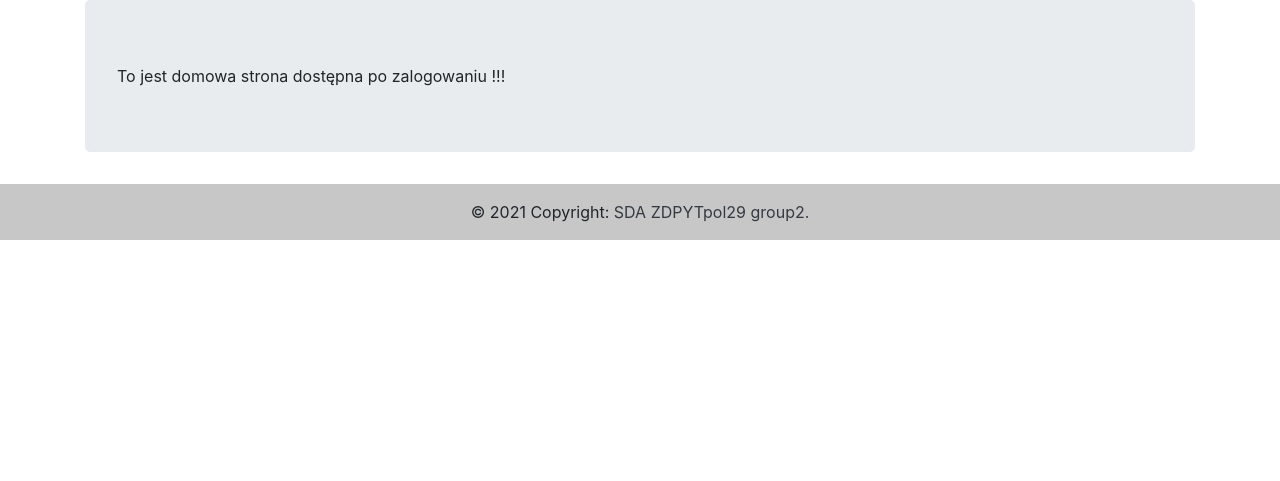
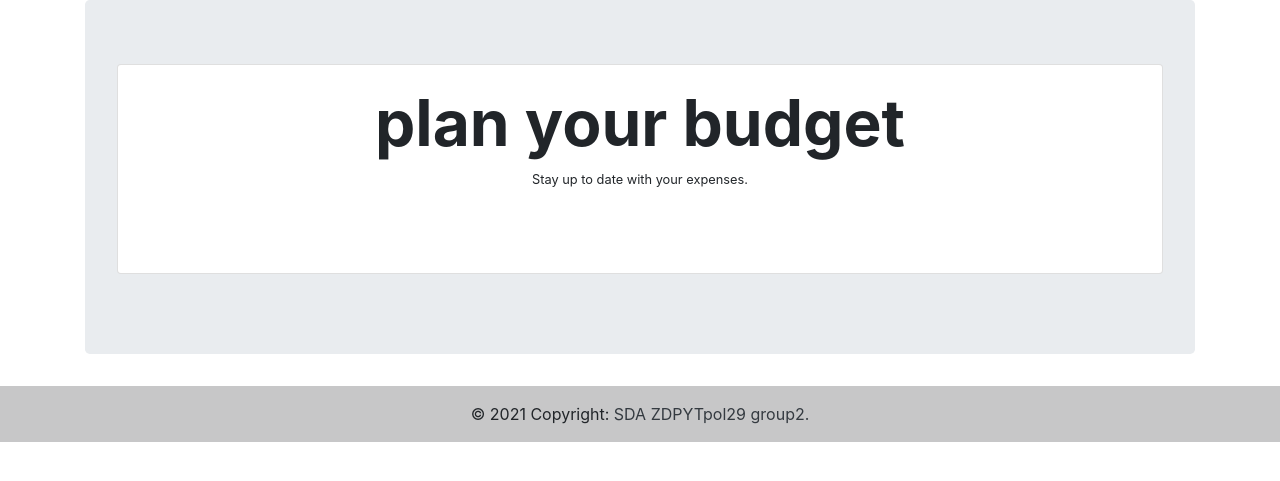
Before and after one commit to SDA-projekt-koncowy/Domowy_budzet, a Django app: template budget/templates/index.html in a window 1280 px wide. Shown: the part 56-537 px from the top of the page. Run offline with Django 3.2, Linux system fonts and the light colour scheme; the template is opened without the code that fills it, so the values that code supplies are empty; some libraries are stand-ins or nearby versions.

Commit message:
Updated README

```diff
--- a/budget/templates/index.html
+++ b/budget/templates/index.html
@@ -1,4 +1,13 @@
 {% extends "base.html" %}
 {% block content %}
-    To jest domowa strona dostępna po zalogowaniu !!!
+      <div class="card mb-3">
+    <div class="card-body">
+      <div style="text-align: center" class="mb-3">
+        <h1 style="font-size: 4em"><strong>plan your budget</strong></h1>
+        <small>Stay up to date with your expenses.</small><br><br>
+        <br>
+
+      </div>
+    </div>
+  </div>
 {% endblock %}
```
Also changed, not shown: README.md, images/add_category.PNG (added), images/create_account.PNG (added), images/expense.PNG (added), images/income.PNG (added), images/kurde_balans_git_majonez.PNG (added), images/logged_in.PNG (added), images/login.PNG (added), images/options.PNG (added), images/register.PNG (added), images/runserver.PNG (added).
